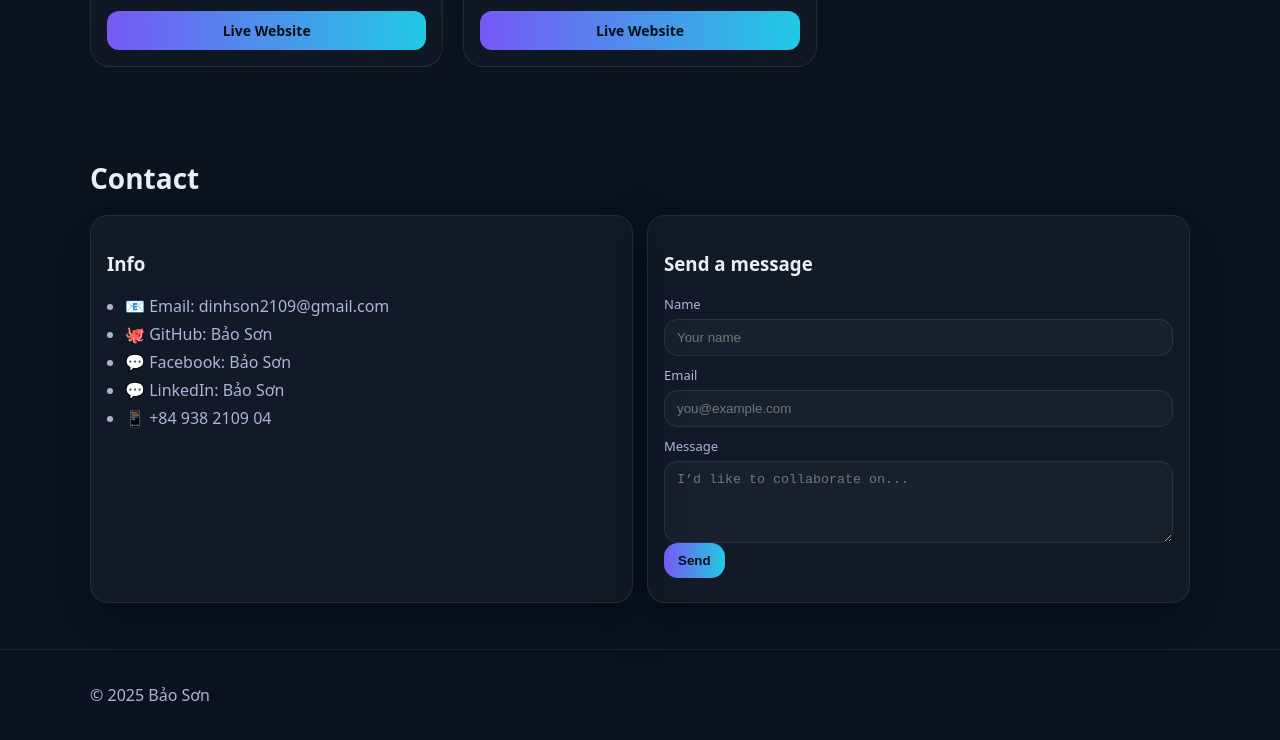
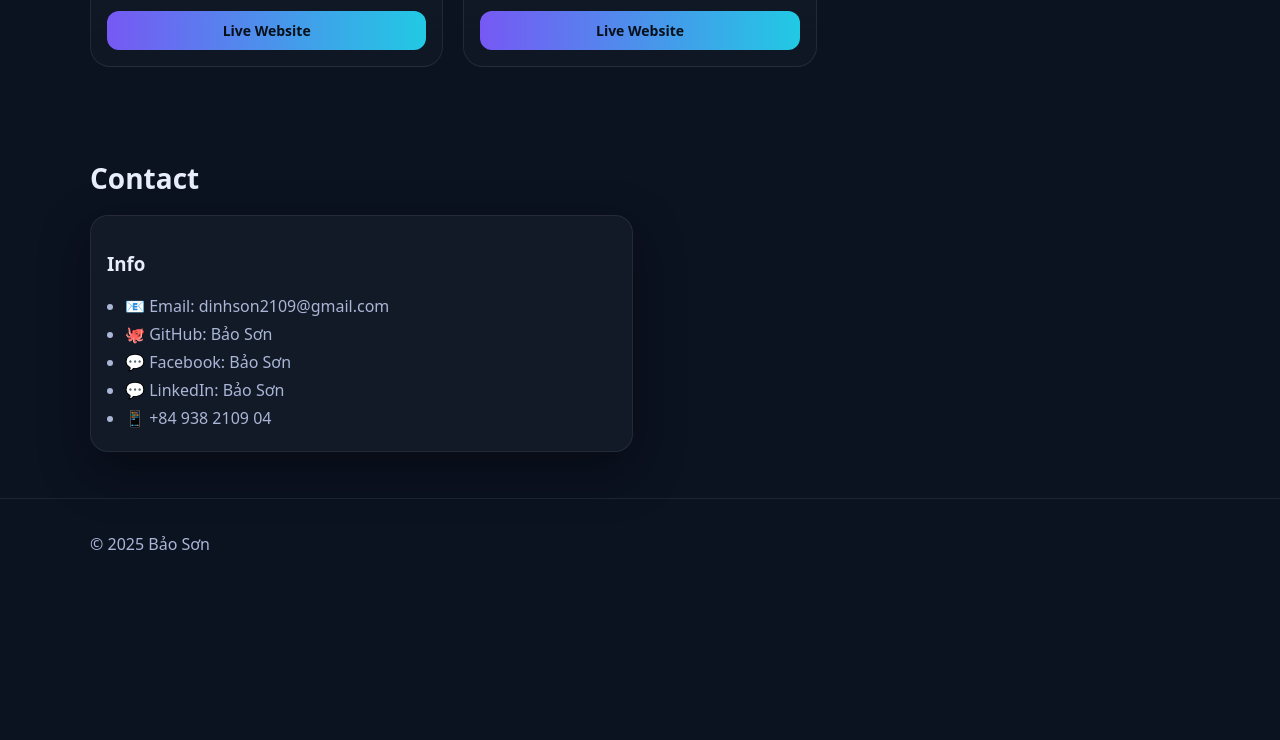
Before and after one commit to jackorofrobert/portfolio, a plain HTML site: page index.html in a window 1280 px wide. Shown: the part 1956-2696 px from the top of the page. After the commit the page ends 2545 px from the top, so only its background shows below. Drawn offline with Linux system fonts and the light colour scheme.

Commit message:
fix message

```diff
--- a/index.html
+++ b/index.html
@@ -197,7 +197,7 @@
             </ul>
           </div>
 
-          <form class="card" id="contactForm">
+          <!-- <form class="card" id="contactForm">
             <h3>Send a message</h3>
             <label class="field">
               <span>Name</span>
@@ -223,7 +223,7 @@
             </label>
             <button class="btn primary" type="submit">Send</button>
             <p class="hint" id="formHint"></p>
-          </form>
+          </form> -->
         </div>
       </div>
     </section>
```
